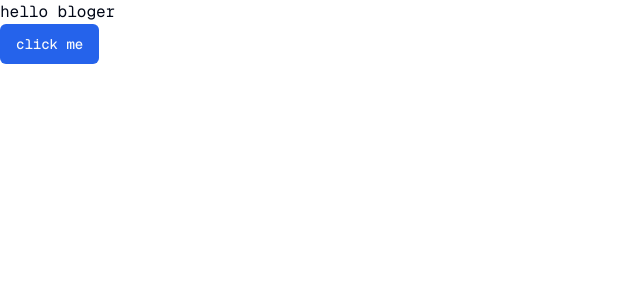
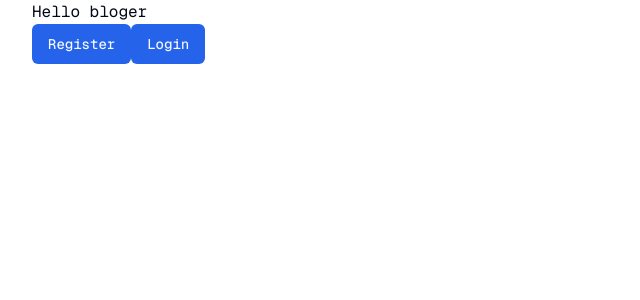
Before and after one commit to mkaidev/mkaidev-bloger, a Next.js app: page / in a window 1280 px wide. Shown: the top 300 px of the page, without its empty margins (0-640 px from the left). Built offline with nearby package versions, Linux system fonts and the light colour scheme; no server answers.

Commit message:
authentication

```diff
--- /dev/null
+++ b/app/api/auth/[kindeAuth]/route.ts
@@ -0,0 +1,2 @@
+import { handleAuth } from "@kinde-oss/kinde-auth-nextjs/server";
+export const GET = handleAuth();
--- a/app/page.tsx
+++ b/app/page.tsx
@@ -1,10 +1,34 @@
+import {
+  RegisterLink,
+  LoginLink,
+  LogoutLink,
+} from "@kinde-oss/kinde-auth-nextjs/components";
+import { getKindeServerSession } from "@kinde-oss/kinde-auth-nextjs/server";
+
 import { Button } from "@/components/ui/button";
 
-export default function Home() {
+export default async function Home() {
+  const { getUser } = getKindeServerSession();
+  const session = await getUser();
+
   return (
-    <div>
-      <h1>hello bloger</h1>
-      <Button>click me</Button>
+    <div className="max-w-7xl mx-auto px-4 sm:px-6 lg:px-8 mb-24">
+      <h1>Hello bloger</h1>
+
+      {session ? (
+        <LogoutLink>
+          <Button>Logout</Button>
+        </LogoutLink>
+      ) : (
+        <div>
+          <RegisterLink>
+            <Button>Register</Button>
+          </RegisterLink>
+          <LoginLink>
+            <Button>Login</Button>
+          </LoginLink>
+        </div>
+      )}
     </div>
   );
 }
--- a/package.json
+++ b/package.json
@@ -9,6 +9,7 @@
     "lint": "next lint"
   },
   "dependencies": {
+    "@kinde-oss/kinde-auth-nextjs": "^2.3.6",
     "@radix-ui/react-slot": "^1.1.0",
     "class-variance-authority": "^0.7.0",
     "clsx": "^2.1.1",
```
Also changed, not shown: 2 other files (tests, documents, lock files or other folders).
